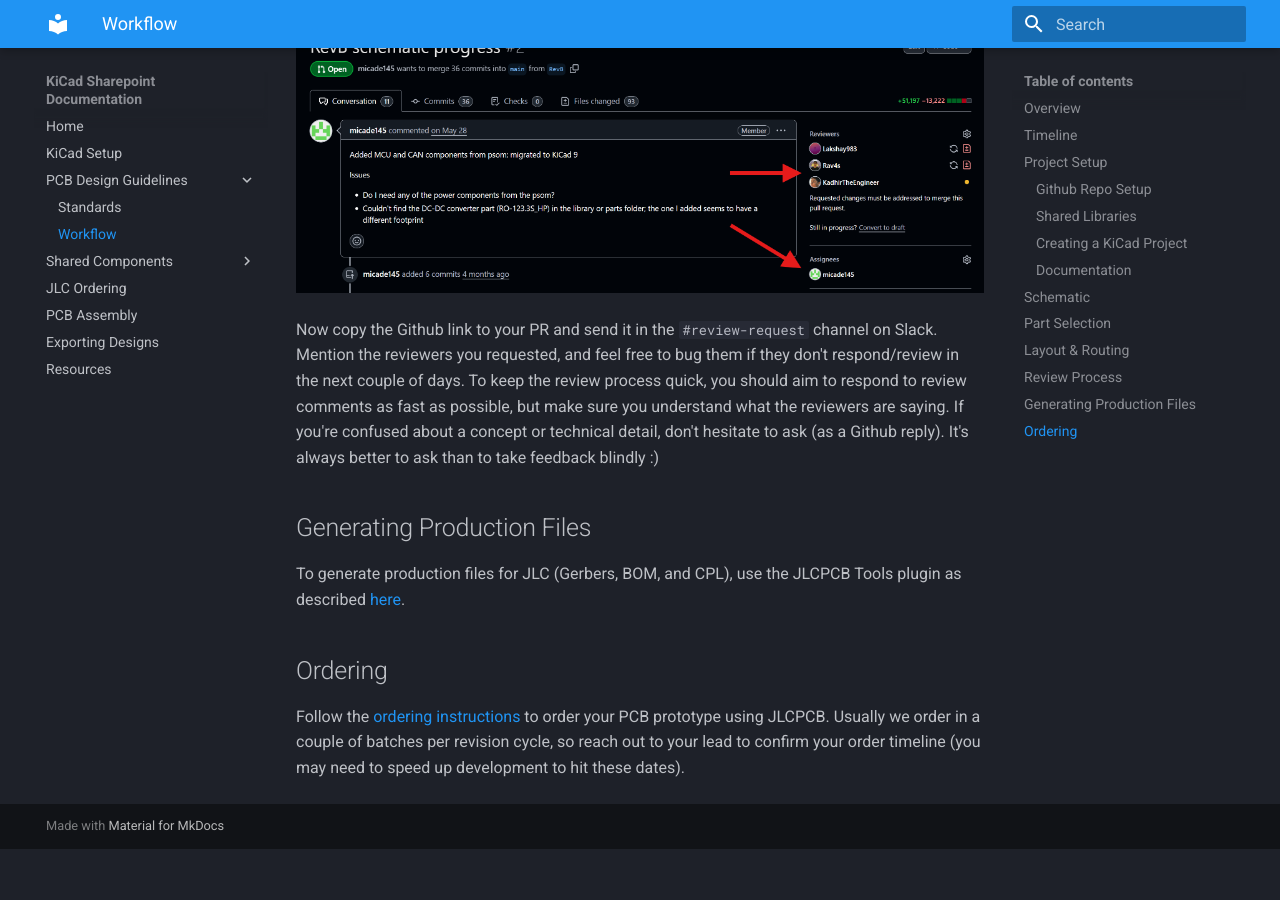
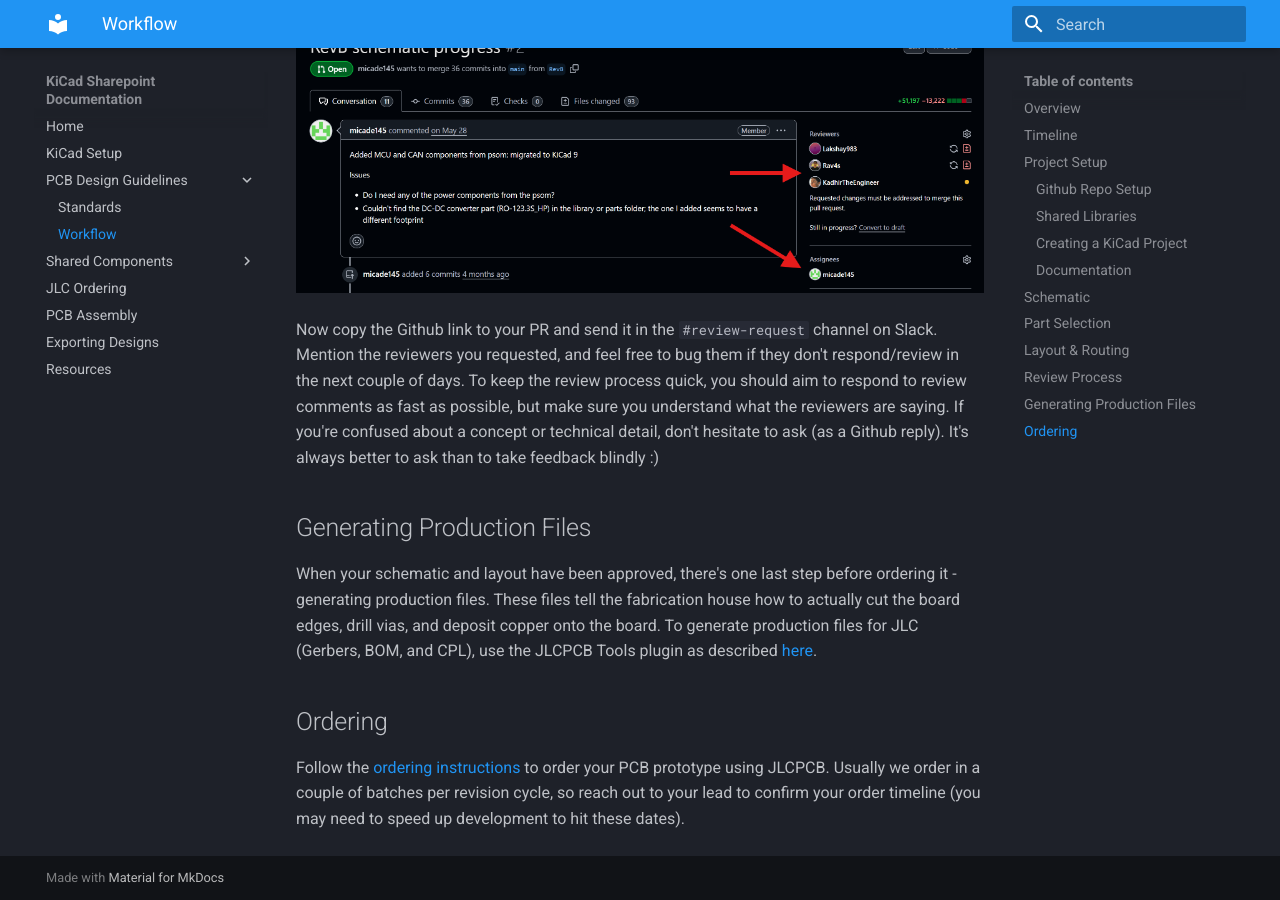
Before and after one commit to lhr-solar/KiCAD-Sharepoint, an MkDocs documentation site: the page built from docs/Workflow.md, in a window 1280 px wide and 900 px high, scrolled down 2097 px. Built offline with MkDocs 1.6.1 and Material for MkDocs 9.7.7, drawn with Linux system fonts in a browser that asks for light colours; before the commit the page ends 2946 px from its top, so only the background shows below that.

Commit message:
more prod files

```diff
--- a/docs/Workflow.md
+++ b/docs/Workflow.md
@@ -43,6 +43,6 @@
 
 Now copy the Github link to your PR and send it in the `#review-request` channel on Slack. Mention the reviewers you requested, and feel free to bug them if they don't respond/review in the next couple of days. To keep the review process quick, you should aim to respond to review comments as fast as possible, but make sure you understand what the reviewers are saying. If you're confused about a concept or technical detail, don't hesitate to ask (as a Github reply). It's always better to ask than to take feedback blindly :)
 ## Generating Production Files
-To generate production files for JLC (Gerbers, BOM, and CPL), use the JLCPCB Tools plugin as described [here](../KiCad-Setup/#kicad-jlcpcb-tools).
+When your schematic and layout have been approved, there's one last step before ordering it - generating production files. These files tell the fabrication house how to actually cut the board edges, drill vias, and deposit copper onto the board. To generate production files for JLC (Gerbers, BOM, and CPL), use the JLCPCB Tools plugin as described [here](../KiCad-Setup/#kicad-jlcpcb-tools).
 ## Ordering
 Follow the [ordering instructions](../Ordering) to order your PCB prototype using JLCPCB. Usually we order in a couple of batches per revision cycle, so reach out to your lead to confirm your order timeline (you may need to speed up development to hit these dates).
```
